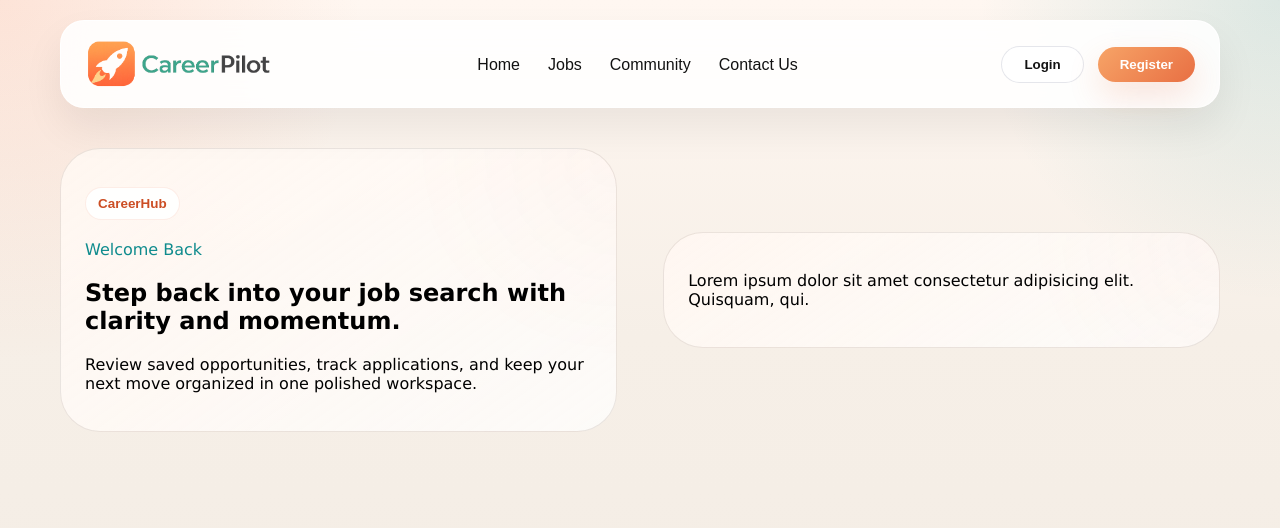
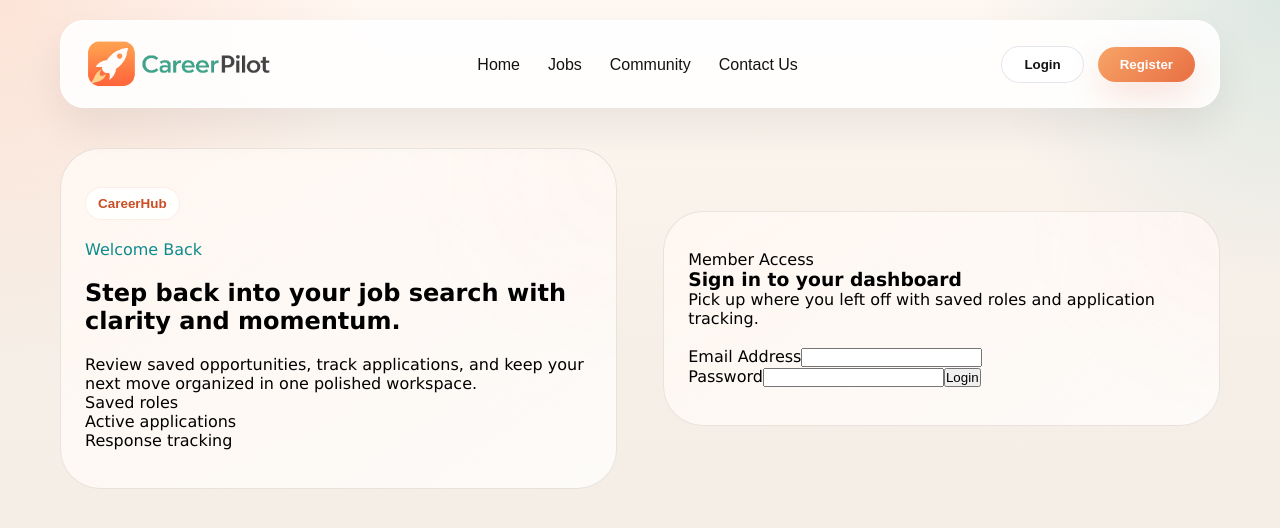
Before and after one commit to 2kwattz/CareerPilot-Frontend, a React (Vite) app: page /login in a window 1280 px wide. Shown: the top 528 px of the page. Built offline with nearby package versions, Linux system fonts and the light colour scheme.

Commit message:
- Minor changes

```diff
--- a/src/pages/Login/login.jsx
+++ b/src/pages/Login/login.jsx
@@ -4,6 +4,10 @@ import styles from './login.module.css'
 import InfoButton from '../../components/InfoButton/infoButton';
 
 export default function Login() {
+
+    async function handleSubmit() {
+        console.log("Test HandleSubmit function")
+    }
     return (
         <React.Fragment>
 
@@ -24,10 +28,56 @@ export default function Login() {
                             Review saved opportunities, track applications, and keep your next move organized in one polished workspace.
                         </p>
 
+                        <div className='cards'>
+                            <div>
+                                <span>
+                                    Saved roles
+                                </span>
+
+                            </div>
+
+                            <div>
+
+                                <span>
+                                    Active applications
+                                </span>
+
+                            </div>
+
+                            <div>
+                                <span>
+                                    Response tracking
+                                </span>
+
+                            </div>
+                        </div>
+
                     </div>
 
                     <div className={styles.loginWrapperRight}>
-                        Lorem ipsum dolor sit amet consectetur adipisicing elit. Quisquam, qui.
+                        <span>Member Access</span>
+
+                        <h3>
+                            Sign in to your dashboard
+                        </h3>
+
+                        <p>Pick up where you left off with saved roles and application tracking.</p>
+
+                        <div className='formWrapper'>
+                            <form onSubmit={handleSubmit}>
+                              <br/>  <span>
+                                    <label for="email">Email Address</label>
+                                    <input type="email" name="email" />
+                                </span>
+                              <br/>  <span>
+                                    <label for="password">Password</label>
+                                    <input type="password" name="password" />
+
+                                </span>
+
+                                <button className='primaryButton'>Login</button>
+                            </form>
+                        </div>
                     </div>
                 </div>
 
```
